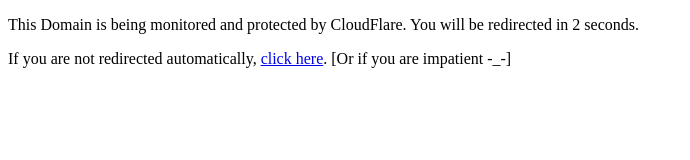
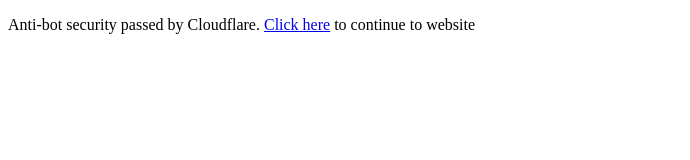
Before and after one commit to flightpilot00/raf-virtual, a plain HTML site: page index.html in a window 1280 px wide. Shown: the whole page, without its empty margins (0-690 px from the left). Drawn offline with Linux system fonts and the light colour scheme.

Commit message:
Update index.html

```diff
--- a/index.html
+++ b/index.html
@@ -2,7 +2,6 @@
 <html lang="en">
 <link rel="icon" href="logo.png" type="image/x-icon">
 <body>
-    <p>This Domain is being monitored and protected by CloudFlare. You will be redirected in 2 seconds.</p>
-    <p>If you are not redirected automatically, <a href="/Home">click here</a>. [Or if you are impatient -_-]</p>
+    <p>Anti-bot security passed by Cloudflare. <a href="/Home">Click here</a> to continue to website</p>
 </body>
 </html>
```
